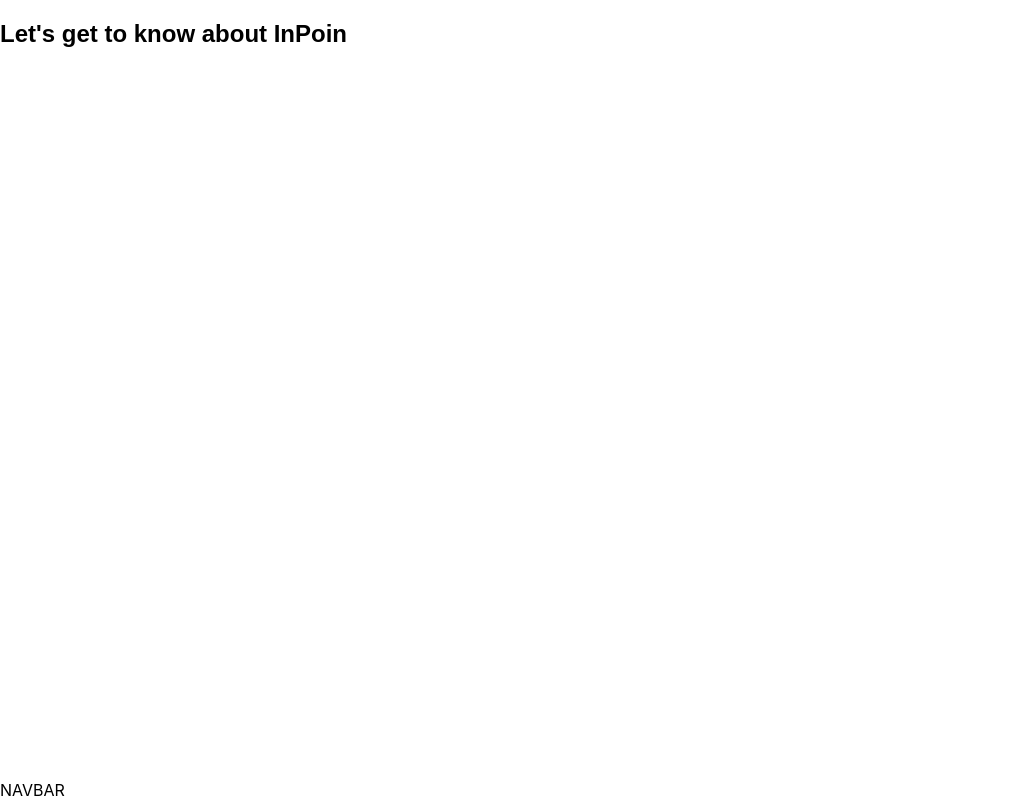
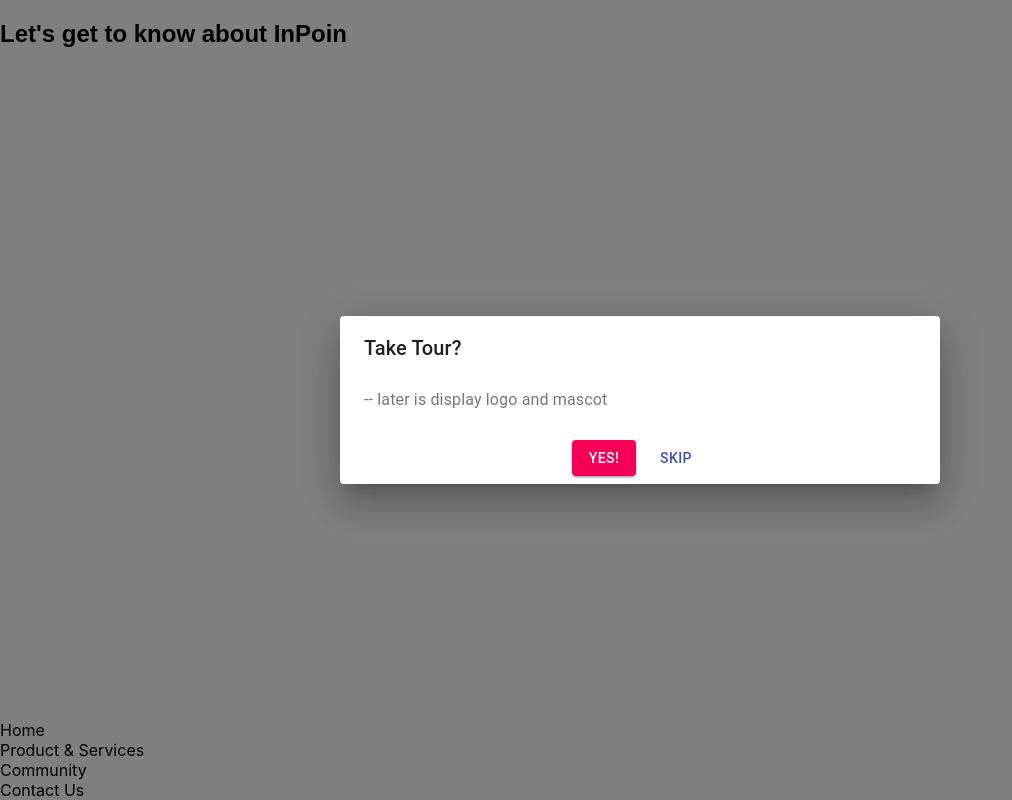
Before and after one commit to amahenza/ui-nxjs-dev, a Next.js app: page / in a window 1280 px wide. Shown: the whole page, without its empty margins (0-1012 px from the left). Built offline with nearby package versions, Linux system fonts and the light colour scheme.

Commit message:
tour dialog partially implemented yes buton is now redirecting to register tour page.

```diff
--- a/components/Layout.js
+++ b/components/Layout.js
@@ -1,11 +1,16 @@
 import Header from "./Header";
 import NavBar from "./NavBar";
+import VirtualTourDialog from "./VirtualTourDialog";
+
+import navButtons from "../configs/navButtons";
+import tourButton from "../configs/tourButton";
 
 const Layout = (props) => (
   <div className="Layout">
+    <VirtualTourDialog tourButton={tourButton} />
     <Header />
     <div className="Content">{props.children}</div>
-    <NavBar />
+    <NavBar navButtons={navButtons} />
     <style jsx global>{`
       * {
         box-sizing: border-box;
--- a/components/NavBar.js
+++ b/components/NavBar.js
@@ -1,11 +1,15 @@
-const NavBar = () => (
+import NavButton from "./elements/NavButton";
+
+const NavBar = (props) => (
   <div className="NavBar">
-    NAVBAR
+    {props.navButtons.map((button) => (
+      <NavButton key={button.path} path={button.path} label={button.label} />
+    ))}
     <style jsx>{`
       background-color: grey;
       color: white;
       width: 100%;
-      height: 60px;
+      height: 90px;
     `}</style>
   </div>
 );
--- /dev/null
+++ b/components/VirtualTourDialog.js
@@ -0,0 +1,59 @@
+import React from "react";
+import Link from "next/link";
+
+import { makeStyles } from "@material-ui/core/styles";
+import { Button } from "@material-ui/core";
+
+import Dialog from "@material-ui/core/Dialog";
+import DialogActions from "@material-ui/core/DialogActions";
+import DialogContent from "@material-ui/core/DialogContent";
+import DialogContentText from "@material-ui/core/DialogContentText";
+import DialogTitle from "@material-ui/core/DialogTitle";
+
+const useStyles = makeStyles((theme) => ({
+  setButtons: {
+    display: "flex",
+    flexDirection: "row", //change to coloum to stack the buttons
+    margin: "auto",
+    width: "fit-content"
+  }
+}));
+
+export default function VirtualTourDialog() {
+  const classes = useStyles();
+  const [fullWidth] = React.useState(true);
+  const [maxWidth] = React.useState("sm");
+
+  const handleSkip = () => {
+    console.log("Look at Me Hey. Skip is triggered");
+  };
+
+  return (
+    <React.Fragment>
+      <Dialog
+        fullWidth={fullWidth}
+        maxWidth={maxWidth}
+        open={true}
+        aria-labelledby="virtual-tour-dialog-title"
+        onEnter={console.log("Look at Me Hey. Dialog opened")}
+      >
+        <DialogTitle id="virtual-tour-dialog-title">Take Tour?</DialogTitle>
+        <DialogContent>
+          <DialogContentText>
+            -- later is display logo and mascot{" "}
+          </DialogContentText>
+        </DialogContent>
+        <DialogActions className={classes.setButtons}>
+          <Link href="/register-tour" passHref>
+            <Button variant="contained" color="secondary">
+              Yes!
+            </Button>
+          </Link>
+          <Button onClick={handleSkip} color="primary">
+            Skip
+          </Button>
+        </DialogActions>
+      </Dialog>
+    </React.Fragment>
+  );
+}
--- a/configs/navButtons.js
+++ b/configs/navButtons.js
@@ -1,5 +1,3 @@
-import React from "react";
-
 const navButtons = [
   {
     label: "Home",
--- /dev/null
+++ b/configs/tourButton.js
@@ -0,0 +1,8 @@
+const tourButton = [
+  {
+    label: "Yes!",
+    path: "/login-tour"
+  }
+];
+
+export default tourButton;
--- /dev/null
+++ b/pages/register-tour.js
@@ -0,0 +1,3 @@
+export default function RegisterTour() {
+  return <div>Register Tour</div>;
+}
```
Also changed, not shown: components/elements/TourButton.js (added, +12 -0 lines).
